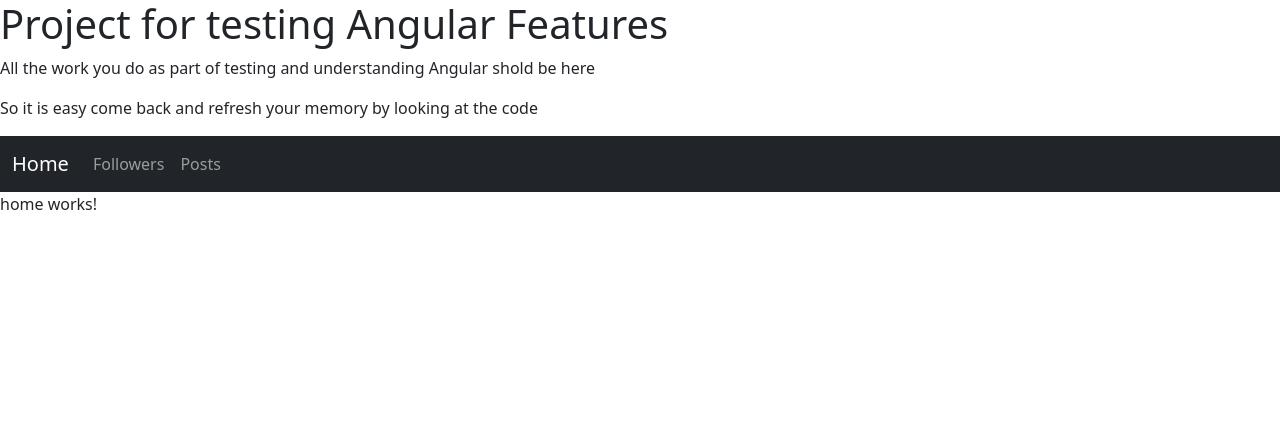
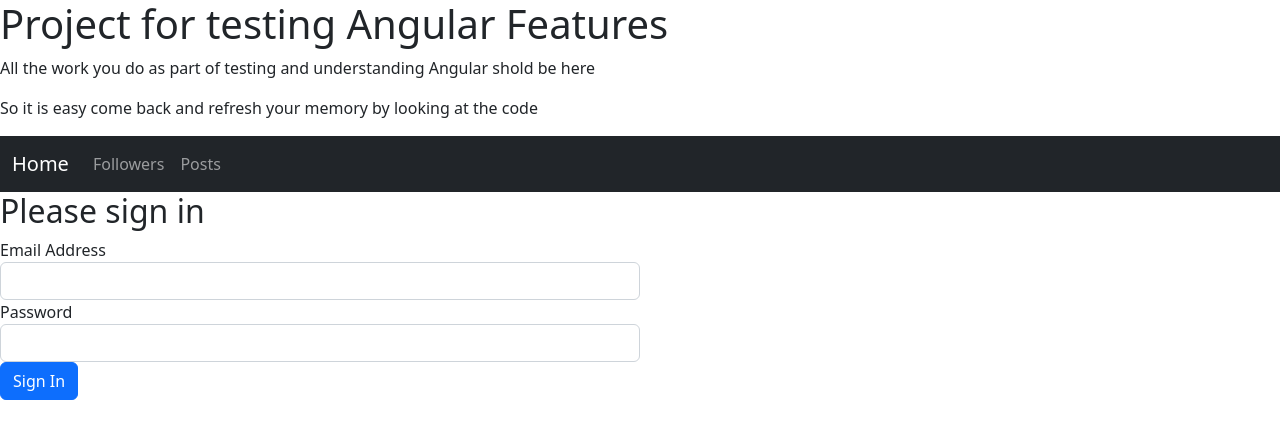
Before and after one commit to Krishan-Dharmasiri/angular_features_test, an Angular app: page / in a window 1280 px wide. Shown: the top 438 px of the page. Built offline with nearby package versions, Linux system fonts and the light colour scheme.

Commit message:
completed login form with auth service n token

```diff
--- a/src/app/app-routing.module.ts
+++ b/src/app/app-routing.module.ts
@@ -5,9 +5,11 @@ import { PostsComponent } from './components/posts/posts.component';
 import { NotfoundComponent } from './components/notfound/notfound.component';
 import { GithubProfileComponent } from './components/github-profile/github-profile.component';
 import { GithubComponent } from './components/github/github.component';
+import { LoginComponent } from './components/login/login.component';
 
 const routes: Routes = [
-  {path : '', component : HomeComponent},
+  {path : '', component : LoginComponent},
+  {path : 'login', component : LoginComponent},
   {path : 'home', component : HomeComponent},
   {path : 'posts', component : PostsComponent},
   {path : 'followers/:id/:username', component : GithubProfileComponent},
--- a/src/app/app.module.ts
+++ b/src/app/app.module.ts
@@ -16,6 +16,7 @@ import { HomeComponent } from './components/home/home.component';
 import { NotfoundComponent } from './components/notfound/notfound.component';
 import { GithubProfileComponent } from './components/github-profile/github-profile.component';
 import { GithubComponent } from './components/github/github.component';
+import { LoginComponent } from './components/login/login.component';
 
 @NgModule({
   declarations: [
@@ -28,7 +29,8 @@ import { GithubComponent } from './components/github/github.component';
     HomeComponent,
     NotfoundComponent,
     GithubProfileComponent,
-    GithubComponent
+    GithubComponent,
+    LoginComponent
   ],
   imports: [
     BrowserModule,
--- /dev/null
+++ b/src/app/components/login/login.component.html
@@ -0,0 +1,17 @@
+<div class="col-md-6">
+    <form #f="ngForm" (ngSubmit)="signIn(f.value)">
+        <h2>Please sign in</h2>
+        <div *ngIf="invalidLogin" class="alert alert-danger">
+            Invalid Email and/or Password
+        </div>
+        <div class="form-group">
+            <label for="inputEmail">Email Address</label>
+            <input type="email" id="inputEmail" name="email" ngModel class="form-control">
+        </div>
+        <div class="form-group">
+            <label for="inputPassword">Password</label>
+            <input type="password" id="inputPassword" name="password" ngModel class="form-control">
+        </div>
+        <button class="btn btn-primary" type="submit">Sign In</button>
+    </form>
+</div>
--- /dev/null
+++ b/src/app/components/login/login.component.ts
@@ -0,0 +1,28 @@
+import { Component } from '@angular/core';
+import { Router } from '@angular/router';
+import { AuthService } from 'src/app/services/auth.service';
+
+@Component({
+  selector: 'app-login',
+  templateUrl: './login.component.html',
+  styleUrls: ['./login.component.scss']
+})
+export class LoginComponent {
+
+  invalidLogin : boolean = false;
+
+  constructor(private _authService : AuthService, private _router : Router){}
+
+  signIn(credentials : any){
+    this._authService.login(credentials)
+        .subscribe({
+          next : (result) => {
+            if(result)
+              this._router.navigate(['home']);
+            else
+              this.invalidLogin = true;
+          }
+        })
+  }
+
+}
--- /dev/null
+++ b/src/app/services/auth.service.ts
@@ -0,0 +1,20 @@
+import { Injectable } from '@angular/core';
+import { delay, of } from 'rxjs';
+
+@Injectable({
+  providedIn: 'root'
+})
+export class AuthService {
+  admin_token : string = 'eyJhbGciOiJIUzI1NiIsInR5cCI6IkpXVCJ9.eyJzdWIiOiIxIiwibmFtZSI6IktyaXNoYW50aGEgRGhhcm1hc2lyaSIsImlhdCI6MTUxNjIzOTAyMiwiYWRtaW4iOnRydWV9.c0_8haQamHo369ZQk8c9P59zcV2a67OLyj0ivvfW0J8';
+
+  constructor() { }
+
+  login(credentials : any){
+    if(credentials.email === 'krish@domain.com' && credentials.password === '1234'){
+      localStorage.setItem('token', this.admin_token);
+      return of(true).pipe(delay(1000));
+    }
+    else
+      return of(false).pipe(delay(1000));
+  }
+}
```
Also changed, not shown: src/app/components/login/login.component.scss (added), 2 other files (tests, documents, lock files or other folders).
